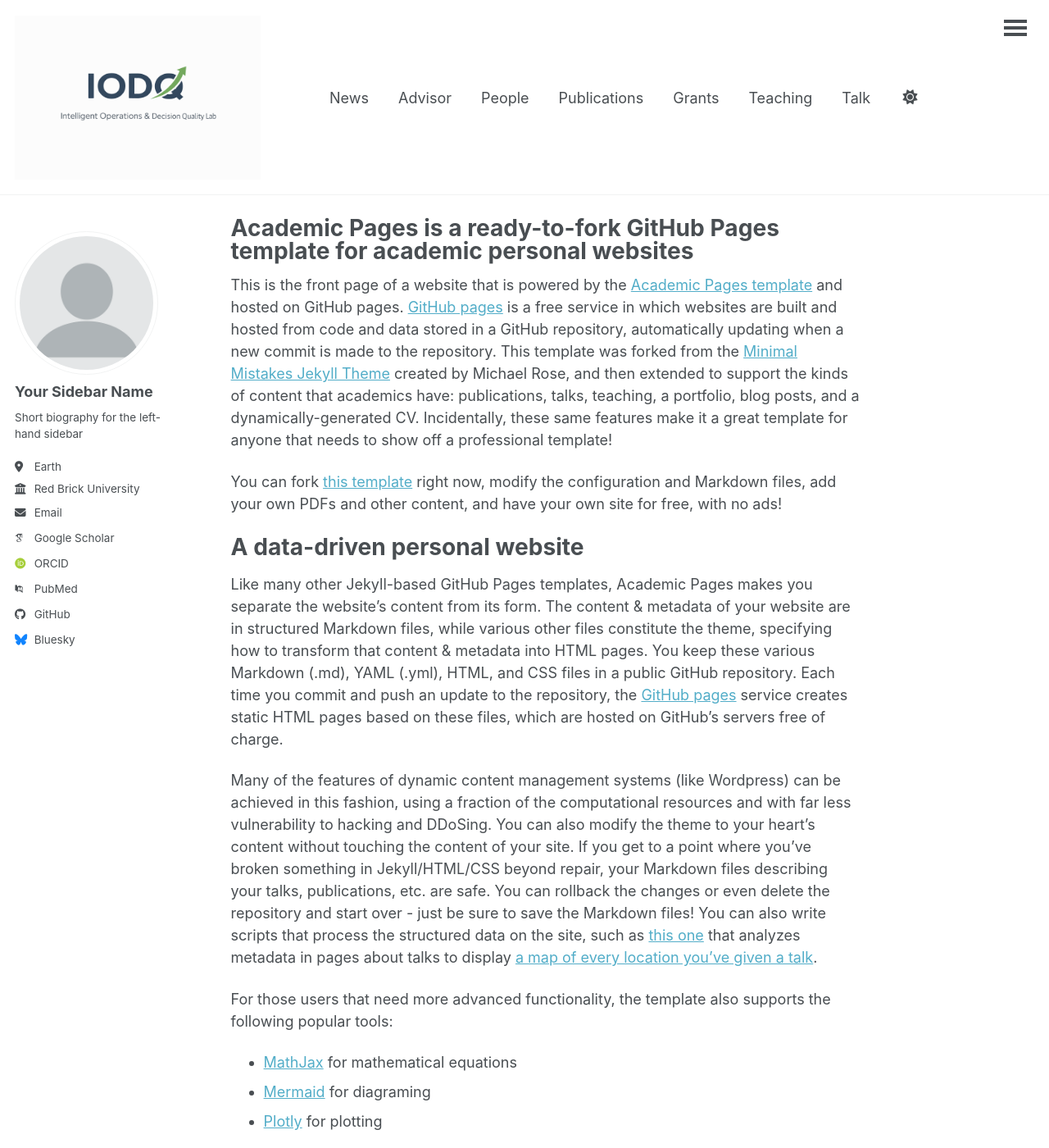
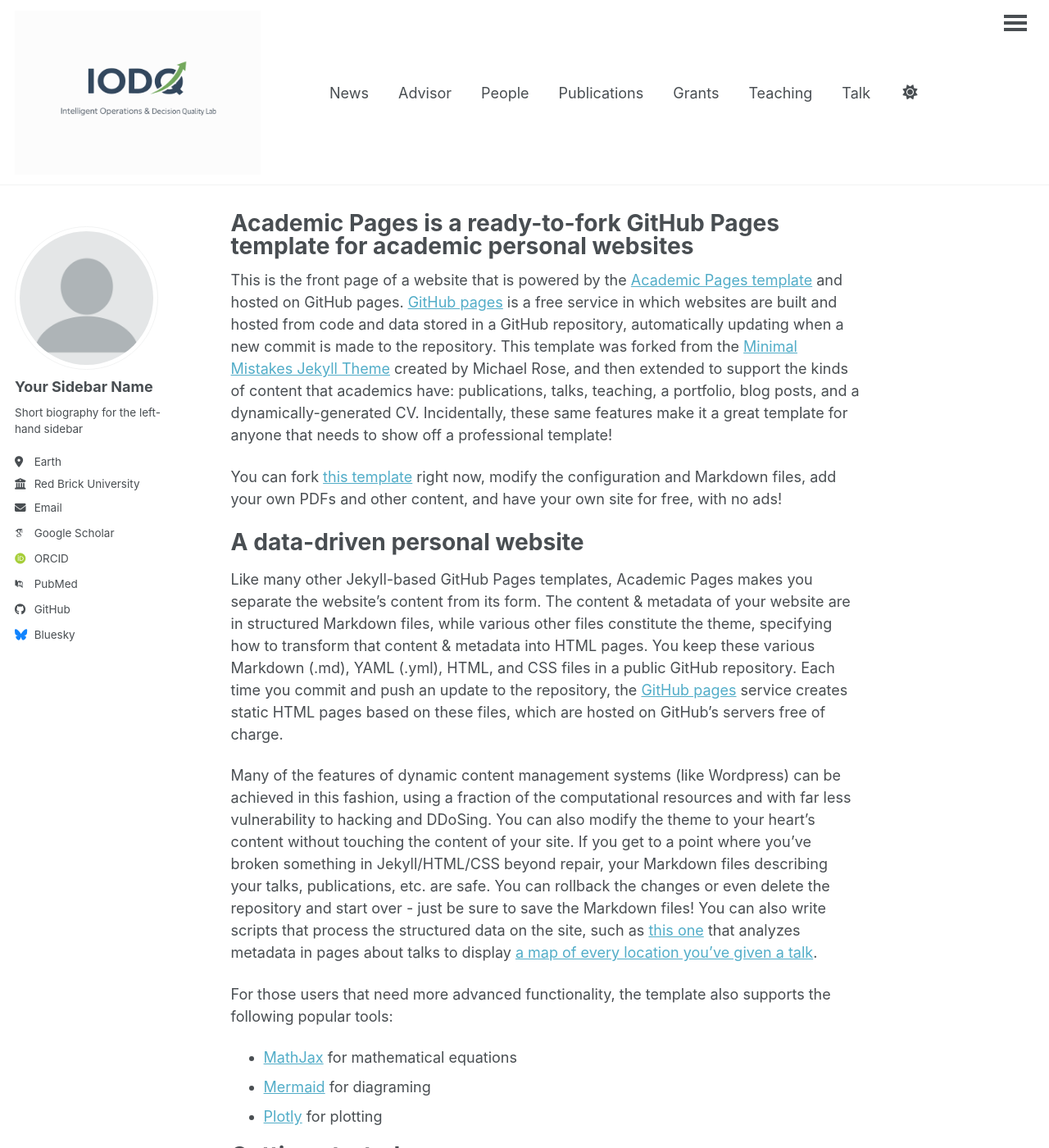
Before and after one commit to kbhuang188/kbhuang188.github.io, a Jekyll site: the page built from _pages/about.md, in a window 1280 px wide and 1400 px high. Shown: the whole window at 82% size. Built offline with Jekyll 4.4.1, drawn with Linux system fonts in a browser that asks for light colours; some web fonts are replaced; a script bundle is joined from its source files by our own code; library files that are not in the unit come from our copies.

Commit message:
Decrease padding for masthead elements
Reduced padding for masthead and inner wrap.

```diff
--- a/assets/css/main.scss
+++ b/assets/css/main.scss
@@ -50,11 +50,11 @@
 
 /* Reduce header height */
 .masthead {
-  padding-top: 5px;
-  padding-bottom: 5px;
+  padding-top: 2px;
+  padding-bottom: 2px;
 }
 
 .masthead__inner-wrap {
-  padding-top: 5px;
-  padding-bottom: 5px;
+  padding-top: 2px;
+  padding-bottom: 2px;
 }
```
